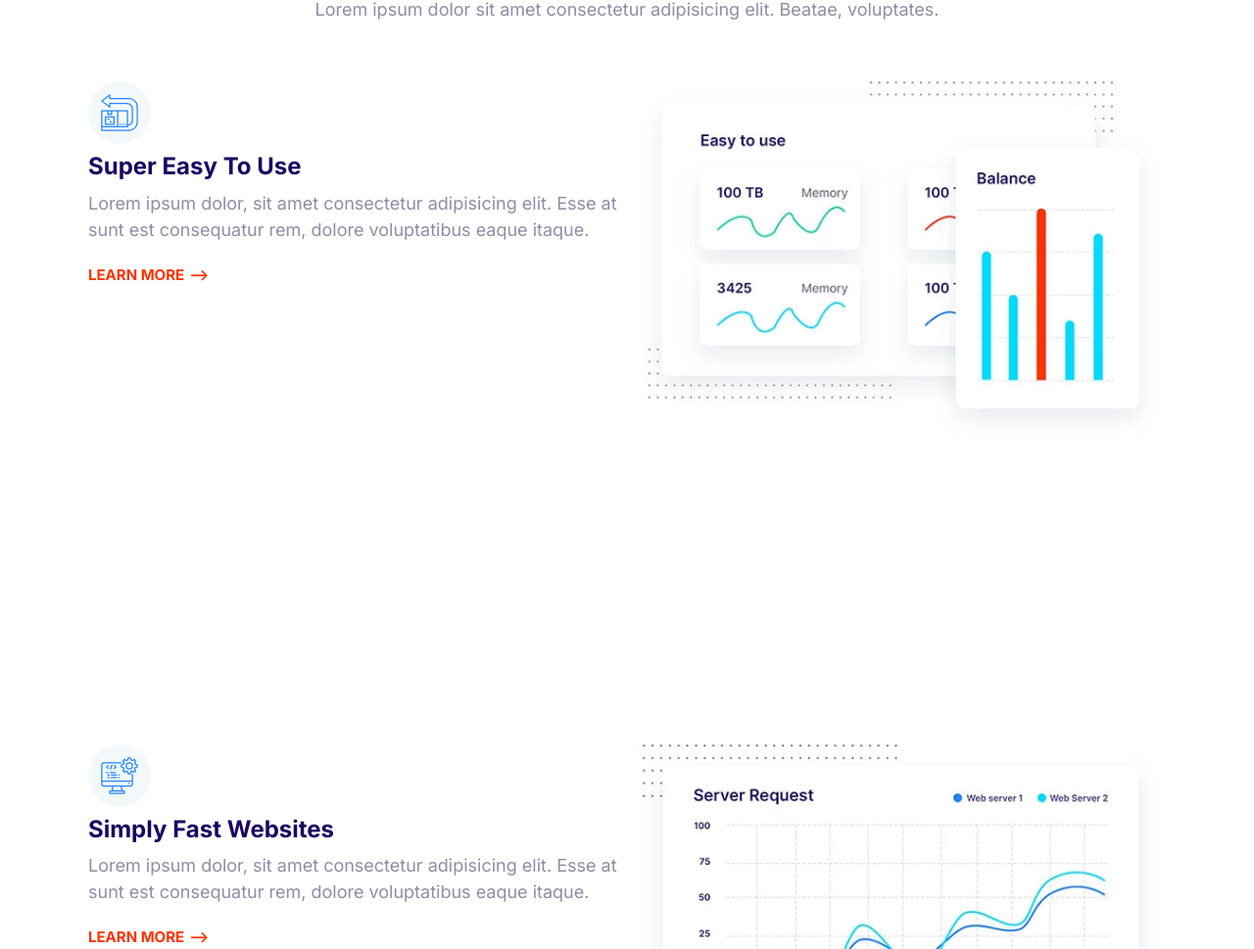
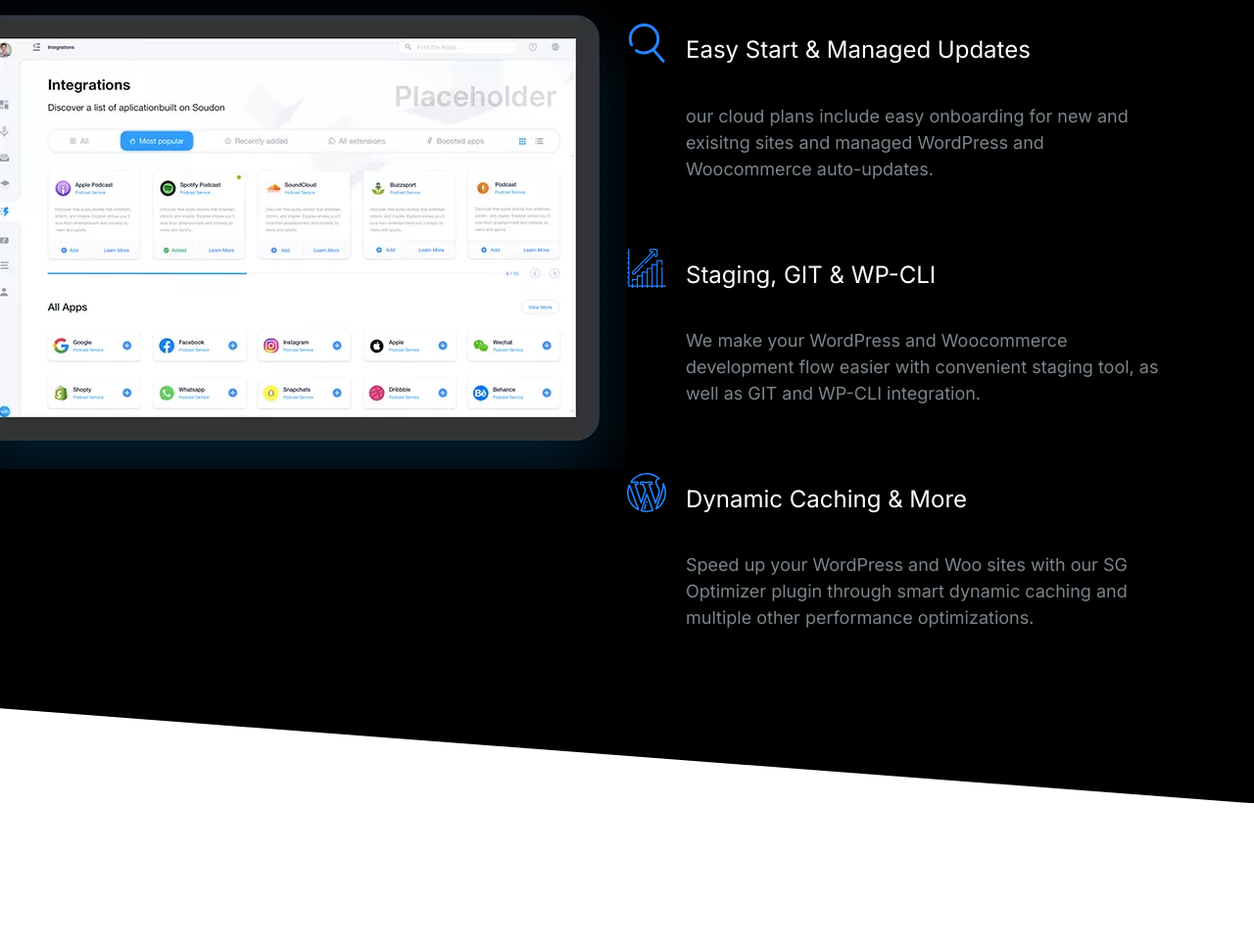
Before and after one commit to ahmadkismael/ahmify, a plain HTML site: page index.html in a window 1280 px wide. Shown: the part 151-1120 px from the top of the page at 98% size. After the commit the page ends 971 px from the top, so only its background shows below. Drawn offline with Linux system fonts and the light colour scheme.

Commit message:
showcase block

```diff
--- a/css/styles.css
+++ b/css/styles.css
@@ -16,6 +16,10 @@
 }
 
 /* Typography */
+::selection {
+  background: var(--color-primary);
+  color: #fff;
+}
 
 html {
   /* 62.5% of 16px = 10px */
@@ -47,6 +51,7 @@ h2 {
 
 h3 {
   font-size: 3rem;
+  font-weight: 500;
 }
 
 p {
@@ -136,7 +141,6 @@ a {
 .list {
   list-style: none;
   padding-left: 0;
-  color: var(--color-headings);
 }
 
 .list--inline .list__item {
@@ -147,6 +151,7 @@ a {
 .list--tick {
   list-style-image: url(../images/tick.svg);
   padding-left: 3rem;
+  color: var(--color-headings);
 }
 
 .list--tick .list__item {
@@ -409,9 +414,11 @@ a {
     font-size: 1.7rem;
   }
 }
+
 /* Media */
 .media {
   display: flex;
+  margin-bottom: 4rem;
 }
 
 .media__title {
@@ -618,18 +625,20 @@ a {
   color: #7b858b;
 }
 
-.block--dark .block__heading {
+.block--dark h1,
+.block--dark h2,
+.block--dark h3 {
   color: #fff;
 }
 
 .block--skewed-right {
   padding-bottom: calc(var(--padding-vertical) + 4rem);
-  clip-path: polygon(0% 0%, 100% 0%, 100% 100%, 0% 80%);
+  clip-path: polygon(0% 0%, 100% 0%, 100% 100%, 0% 90%);
 }
 
 .block--skewed-left {
   padding-bottom: calc(var(--padding-vertical) + 4rem);
-  clip-path: polygon(0% 0%, 100% 0%, 100% 80%, 0% 100%);
+  clip-path: polygon(0% 0%, 100% 0%, 100% 90%, 0% 100%);
 }
 
 .container {
@@ -701,9 +710,6 @@ a {
 }
 
 /* Hero */
-.hero {
-  clip-path: polygon(0% 0%, 100% 0%, 100% 90%, 0% 100%);
-}
 
 .hero__tagline {
   font-size: 2rem;
@@ -784,3 +790,23 @@ a {
     order: 2;
   }
 }
+
+/* Showcase Block */
+.block-showcase__image > img {
+  width: 100%;
+}
+
+@media screen and (min-width: 768px) {
+  .block-showcase .grid {
+    grid-template-columns: 50% 50%;
+  }
+
+  .block-showcase__image {
+    justify-self: end;
+  }
+
+  .block-showcase__image > img {
+    width: auto;
+    max-width: 700px;
+  }
+}
--- a/index.html
+++ b/index.html
@@ -14,100 +14,76 @@
     <link rel="stylesheet" href="css/styles.css" />
   </head>
   <body>
-    <section class="block container">
+    <section class="block block--dark block--skewed-right block-showcase">
       <header class="block__header">
-        <h2>Host on the Cloud to Keep Growing</h2>
-        <p>
-          Lorem ipsum dolor sit amet consectetur adipisicing elit. Beatae,
-          voluptates.
-        </p>
+        <h2>User-Friendly Control Panel</h2>
       </header>
-      <article class="grid grid--1x2 feature">
-        <div class="feature__content">
-          <span class="icon-container">
-            <svg class="icon icon--primary">
-              <use xlink:href="images/sprite.svg#easy"></use>
-            </svg>
-          </span>
-          <h3 class="feature__heading">Super Easy To Use</h3>
-          <p>
-            Lorem ipsum dolor, sit amet consectetur adipisicing elit. Esse at
-            sunt est consequatur rem, dolore voluptatibus eaque itaque.
-          </p>
-          <a href="#" class="link-arrow">Learn More</a>
-        </div>
-        <picture>
+      <div class="container grid grid--1x2">
+        <picture class="block-showcase__image">
           <source
             type="image/webp"
-            srcset="images/easy.webp 1x, images/easy@2x.webp 2x"
+            srcset="images/ipad.webp 1x, images/ipad@2x.webp 2x"
           />
           <source
-            type="image/jpg"
-            srcset="images/easy.jpg 1x, images/easy@2x.jpg 2x"
+            type="image/png"
+            srcset="images/ipad.png 1x, images/ipad@2x.png 2x"
           />
-          <img class="feature__image" src="images/easy@2x.jpg" alt="" />
+          <img src="images/ipad.png" alt="" />
         </picture>
-      </article>
+        <ul class="list">
+          <li>
+            <div class="media">
+              <div class="media__image">
+                <svg class="icon icon--primary">
+                  <use xlink:href="images/sprite.svg#search"></use>
+                </svg>
+              </div>
+              <div class="media__body">
+                <h3 class="media title">Easy Start & Managed Updates</h3>
+                <p>
+                  our cloud plans include easy onboarding for new and exisitng
+                  sites and managed WordPress and Woocommerce auto-updates.
+                </p>
+              </div>
+            </div>
+          </li>
+          <li>
+            <div class="media">
+              <div class="media__image">
+                <svg class="icon icon--primary">
+                  <use xlink:href="images/sprite.svg#growth"></use>
+                </svg>
+              </div>
+              <div class="media__body">
+                <h3 class="media title">Staging, GIT & WP-CLI</h3>
+                <p>
+                  We make your WordPress and Woocommerce development flow easier
+                  with convenient staging tool, as well as GIT and WP-CLI
+                  integration.
+                </p>
+              </div>
+            </div>
+          </li>
+          <li>
+            <div class="media">
+              <div class="media__image">
+                <svg class="icon icon--primary">
+                  <use xlink:href="images/sprite.svg#wordpress"></use>
+                </svg>
+              </div>
+              <div class="media__body">
+                <h3 class="media title">Dynamic Caching & More</h3>
+                <p>
+                  Speed up your WordPress and Woo sites with our SG Optimizer
+                  plugin through smart dynamic caching and multiple other
+                  performance optimizations.
+                </p>
+              </div>
+            </div>
+          </li>
+        </ul>
+      </div>
     </section>
-
-    <section class="block container">
-      <article class="grid grid--1x2 feature">
-        <div class="feature__content">
-          <span class="icon-container">
-            <svg class="icon icon--primary">
-              <use xlink:href="images/sprite.svg#computer"></use>
-            </svg>
-          </span>
-          <h3 class="feature__heading">Simply Fast Websites</h3>
-          <p>
-            Lorem ipsum dolor, sit amet consectetur adipisicing elit. Esse at
-            sunt est consequatur rem, dolore voluptatibus eaque itaque.
-          </p>
-          <a href="#" class="link-arrow">Learn More</a>
-        </div>
-        <picture>
-          <source
-            type="image/webp"
-            srcset="images/fast.webp 1x, images/fast@2x.webp 2x"
-          />
-          <source
-            type="image/jpg"
-            srcset="images/fast.jpg 1x, images/fast@2x.jpg 2x"
-          />
-          <img class="feature__image" src="images/fast@2x.jpg" alt="" />
-        </picture>
-      </article>
-    </section>
-
-    <section class="block container">
-      <article class="grid grid--1x2 feature">
-        <div class="feature__content">
-          <span class="icon-container">
-            <svg class="icon icon--primary">
-              <use xlink:href="images/sprite.svg#settings"></use>
-            </svg>
-          </span>
-          <h3 class="feature__heading">WordPress made easy</h3>
-          <p>
-            Lorem ipsum dolor, sit amet consectetur adipisicing elit. Esse at
-            sunt est consequatur rem, dolore voluptatibus eaque itaque.
-          </p>
-          <a href="#" class="link-arrow">Learn More</a>
-        </div>
-        <picture>
-          <source
-            type="image/webp"
-            srcset="images/wordpress.webp 1x, images/wordpress@2x.webp 2x"
-          />
-          <source
-            type="image/jpg"
-            srcset="images/wordpress.jpg 1x, images/wordpress@2x.jpg 2x"
-          />
-          <img class="feature__image" src="images/wordpress@2x.jpg" alt="" />
-        </picture>
-      </article>
-    </section>
-
     <script src="js/main.js"></script>
   </body>
 </html>
```
Also changed, not shown: components/showcase block.html (added, +70 -0 lines), images/growth.svg (added), images/ipad.png (added), images/ipad.webp (added), images/ipad@2x.png (added), images/ipad@2x.webp (added), images/snap.svg (added).
